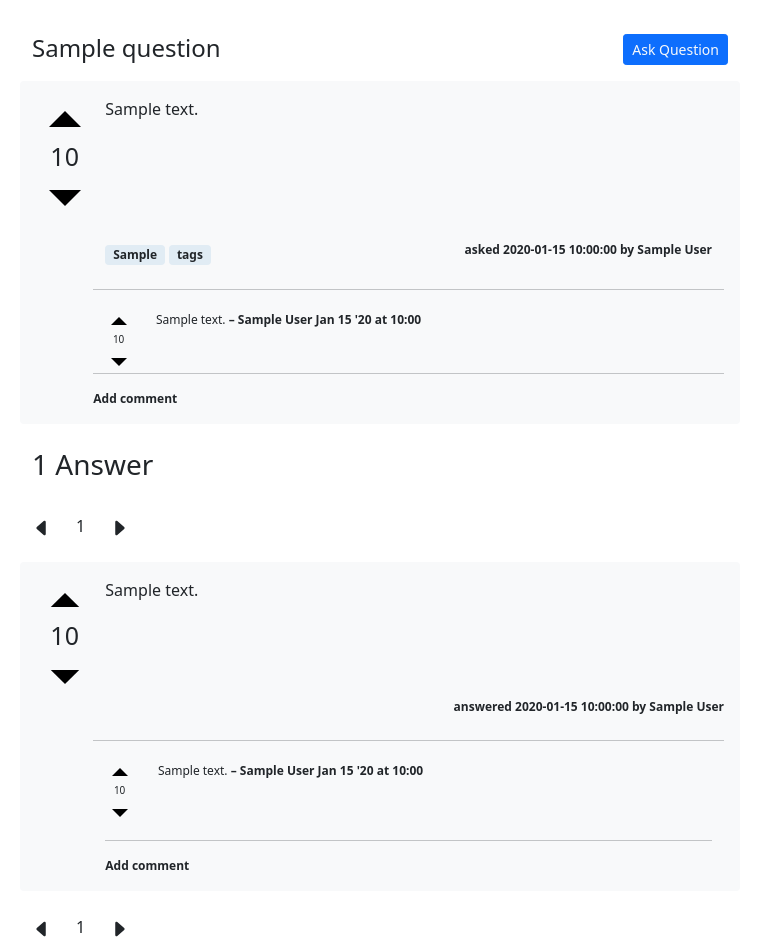
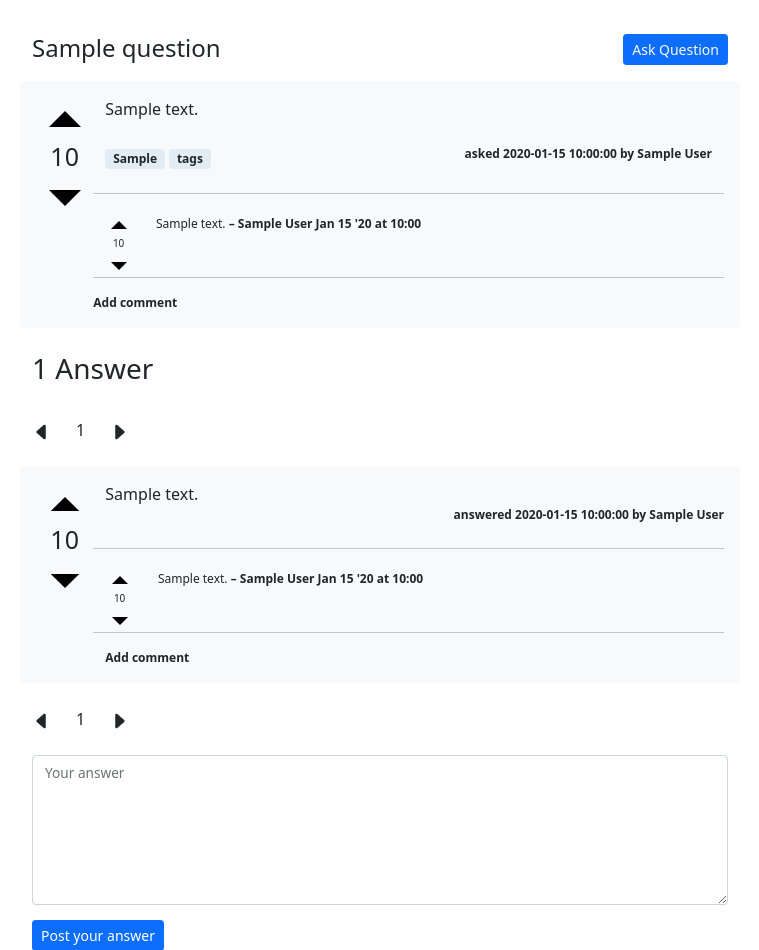
Before and after one commit to barsikus007/ShitOverFlow, a FastAPI app: template templates/thread.html in a window 1280 px wide. Shown: the part 70-1020 px from the top of the page, without its empty margins (260-1019 px from the left). Run offline with FastAPI, Linux system fonts and the light colour scheme; the template is opened without the code that fills it: most values are stand-ins (such as "Sample title", 1, 10 or a date in 2020).

Commit message:
height fix

```diff
--- a/static/style.css
+++ b/static/style.css
@@ -9,10 +9,6 @@
 .link-dark {
     font-size: 12px;
     font-weight: 600;
-}
-
-.post_cell {
-    min-height: 120px;
 }
 
 .comment-button {
@@ -32,10 +28,6 @@
     min-width: 40px;
     font-size: 14px;
     font-weight: 600;
-}
-
-.answer-cell {
-    min-height: 120px;
 }
 
 .container {
--- a/templates/thread.html
+++ b/templates/thread.html
@@ -39,7 +39,7 @@
     </div>
 
     <div class="col-11">
-            <div class="post_cell text-field">{{ question.body }}</div>
+            <div class="post-cell text-field">{{ question.body }}</div>
             <br>
             <div class="row">
                 <div class="col-5">
@@ -171,7 +171,7 @@
             <div class="col-11">
                 <div class="row">
                     <div class="answer-cell">
-                        <p>{{ answer.body }}</p>
+                        <div class="text-field">{{ answer.body }}</div>
                     </div>
                 </div>
 
@@ -219,8 +219,8 @@
                         </div>
                     </div>
                     {% endfor %}
+                    <hr>
                 </div>
-                <hr>
 
                 <div class="new-comment">
                     <div class="row">
```
